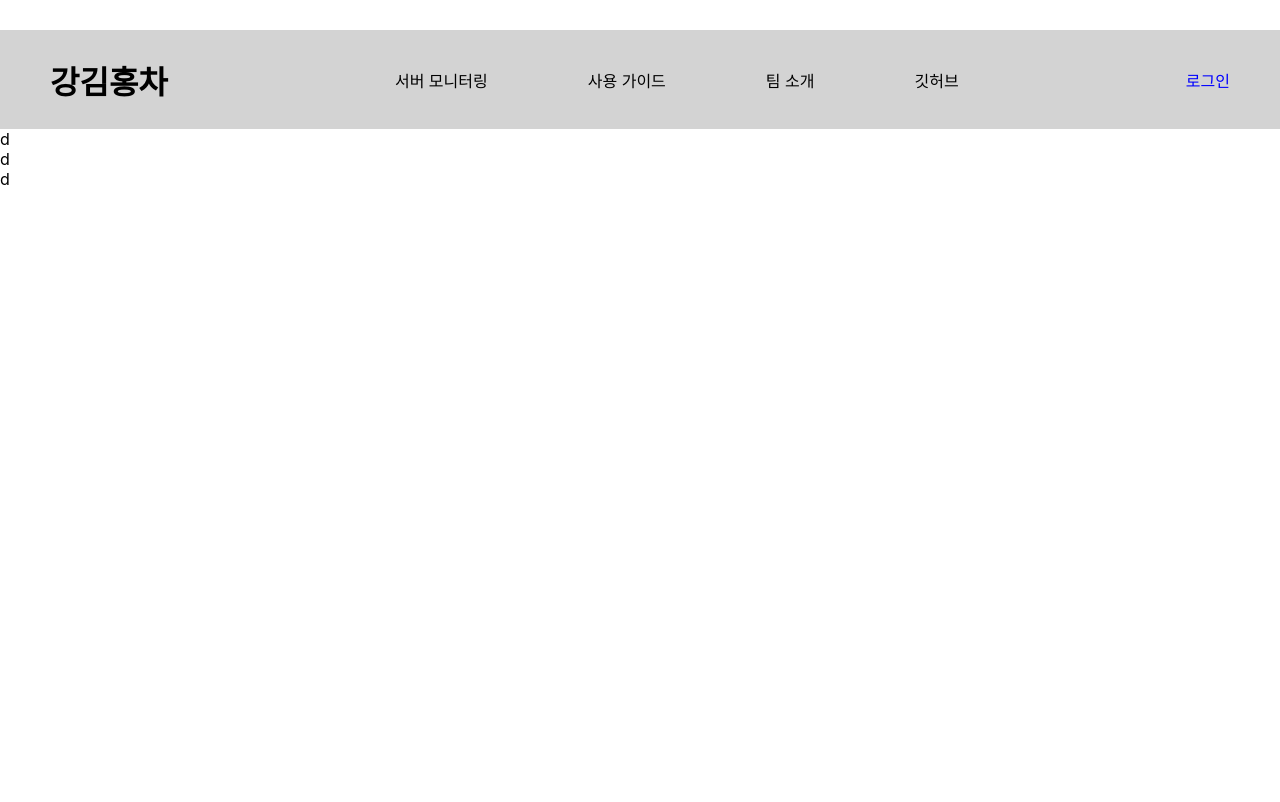
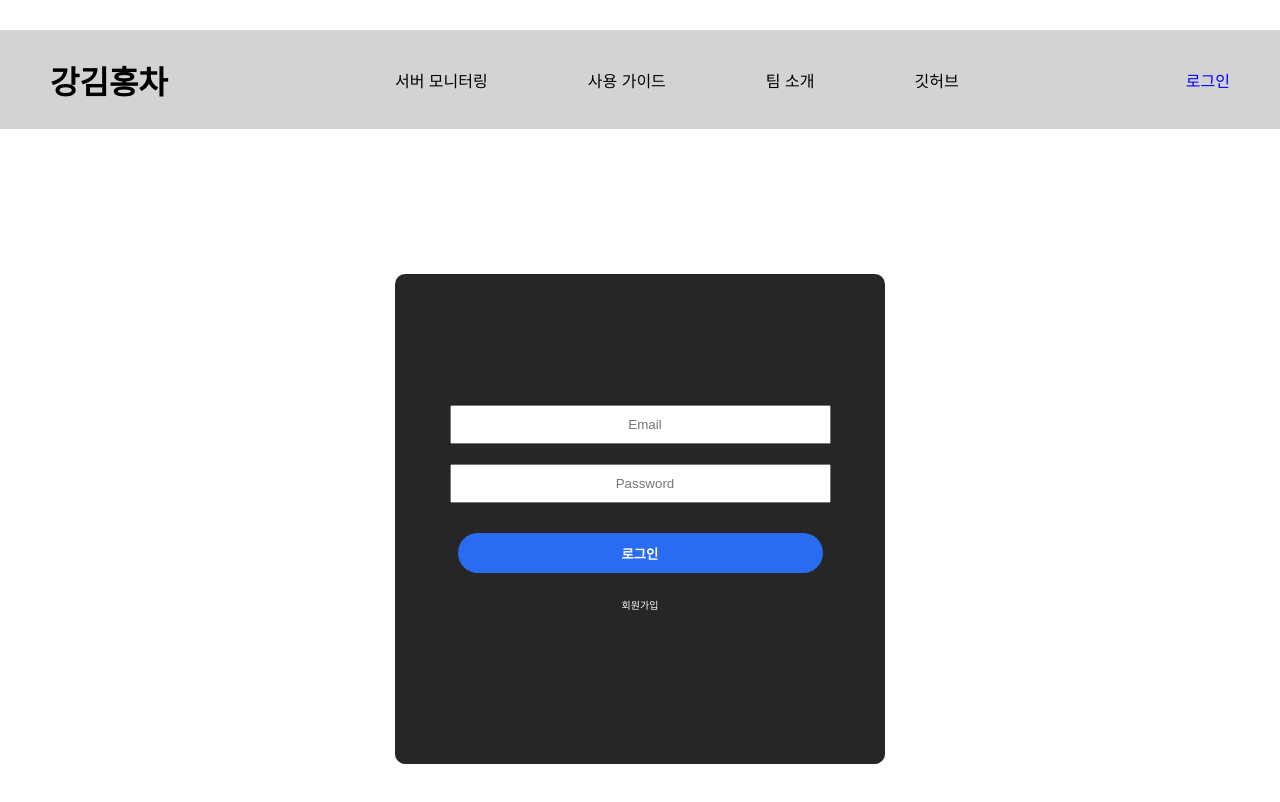
Before and after one commit to QWOFTQ/VUL_True, a React (Create React App) app: page /login in a window 1280 px wide. Shown: the top 802 px of the page. Built offline with nearby package versions, Linux system fonts and the light colour scheme.

Commit message:
loginUpdate

```diff
--- a/src/App.css
+++ b/src/App.css
@@ -1,6 +1,8 @@
 #root {
   background-color: lightgray;
 }
+
+/* 메뉴 */
 
 .nav {
   display: flex;
@@ -14,11 +16,12 @@
   font-size: xx-large;
   font-weight: 600;
   margin-right: auto;
-  color: black; /* 검정색으로 변경 */
-  text-decoration: none;
+  color: black; /* a tag 사용 시 기본 글씨 컬러는 파란색이어서 검은색으로 변경*/
+  text-decoration: none; /* a tag 사용 시 생기는 밑줄 제거*/
 }
 
-.nav h2 a {  /*Link 안에 a tag가 있어서 style 적용*/
+.nav h2 a {
+  /*Link 안에 a tag가 있어서 style 적용*/
   color: inherit;
   text-decoration: none;
 }
@@ -36,6 +39,8 @@
   text-decoration: none;
 }
 
+/* 로그인 */
+
 .navLogin {
   margin-right: 50px;
 }
@@ -46,5 +51,73 @@
 }
 
 .loginform {
+  display: flex;
+  flex-direction: column;
+  align-items: center;
+  justify-content: center;
+  height: 100vh; /* 화면 전체 높이로 설정하여 수직 가운데 정렬 */
   background-color: white;
 }
+
+.loginform form {
+  display: flex;
+  flex-direction: column;
+  align-items: center;
+}
+
+.loginform div {
+  margin-bottom: 20px; /* 각 입력란과 버튼 사이의 간격 조절 */
+}
+
+.loginform label {
+  display: none; /* label을 숨김 처리 */
+}
+
+.loginform input {
+  padding: 10px 100px;
+}
+
+.loginform input::placeholder {
+  text-align: center;
+  padding-left: 10px;
+}
+
+/* 로그인 폼 감싸고 있는 div */
+
+.box {
+  display: flex;
+  flex-direction: column;
+  align-items: center;
+  justify-content: center;
+  height: 450px;
+  width: 450px;
+  background-color: #262626;
+  padding: 20px;
+  border-radius: 10px;
+}
+
+.box div {
+  margin-bottom: 20px;
+}
+
+/* 로그인 버튼 */
+
+.login-button {
+  width: 365px;
+  height: 40px;
+  background-color: #296cf2;
+  color: white;
+  border: none;
+  outline: none;
+  border-radius: 20px;
+  font-weight: bold;
+  margin-top: 10px;
+}
+
+/* 회원가입 */
+
+.sign-up a {
+  color: white;
+  text-decoration: none;
+  font-size: 10px;
+}
--- a/src/login/loginform.jsx
+++ b/src/login/loginform.jsx
@@ -1,14 +1,44 @@
 import React from "react";
+import { Link } from "react-router-dom";
 import "../App.css";
 
-function loginform() {
+function LoginForm() {
   return (
     <div>
-      <div className="loginform">d</div>
-      <div className="loginform">d</div>
-      <div className="loginform">d</div>
+    <div className="loginform">
+      <div className="box">
+        {/* Email 입력란 */}
+        <div>
+          <label htmlFor="email"></label>
+          <input
+            type="email"
+            id="email"
+            name="email"
+            placeholder="Email"
+            required
+          />
+        </div>
+        {/* Password 입력란 */}
+        <div>
+          <label htmlFor="password"></label>
+          <input
+            type="password"
+            id="password"
+            name="password"
+            placeholder="Password"
+            required
+          />
+        </div>
+        {/* 로그인 버튼 */}
+        <div>
+          <button type="submit" className="login-button">로그인</button>
+        </div>
+        {/* 회원가입 안내 */}
+        <div className="sign-up"><Link to="/signup">회원가입</Link></div>
+      </div>
     </div>
+  </div>
   );
 }
 
-export default loginform;
+export default LoginForm;
```
